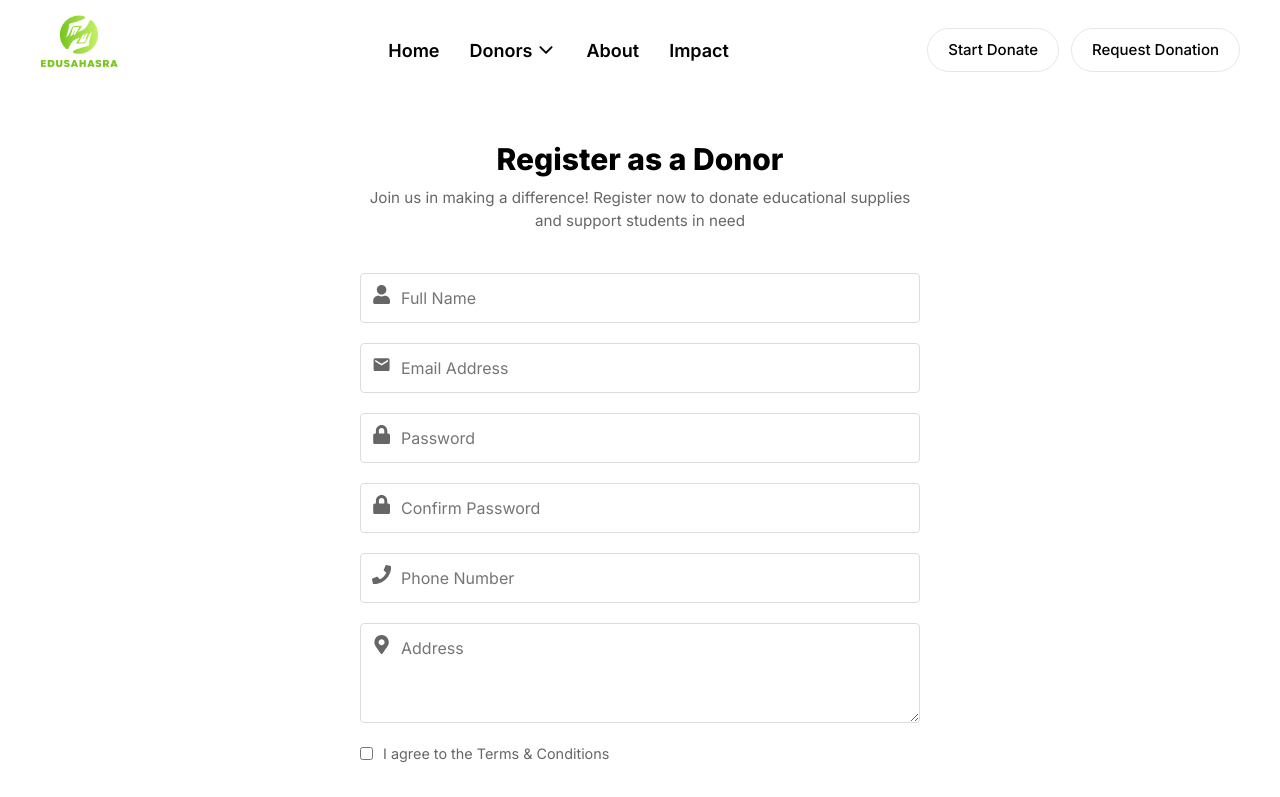
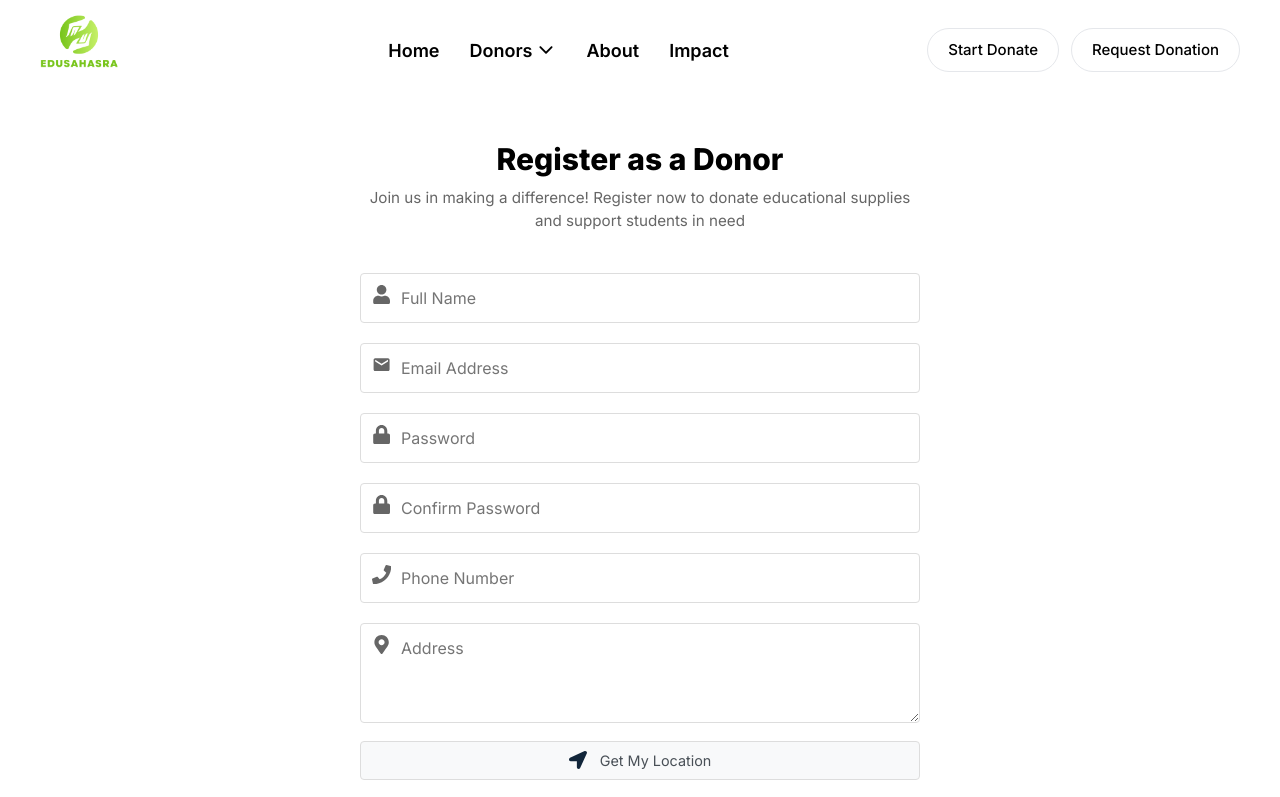
Before and after one commit to kisarasandes1122/Edusahasra, a React (Vite) app in the folder Frontend/: page /donor-register in a window 1280 px wide. Shown: the top 797 px of the page. Built offline with nearby package versions, Linux system fonts and the light colour scheme.

Commit message:
Donor Get Location Feature on Registration Added

```diff
--- a/Frontend/src/components/Donor/DonorRegistration/DonorRegistration.css
+++ b/Frontend/src/components/Donor/DonorRegistration/DonorRegistration.css
@@ -132,6 +132,50 @@
   margin-top: 5px;
 }
 
+/* Location button styling */
+.address-group {
+  position: relative;
+}
+
+.location-button {
+  display: flex;
+  align-items: center;
+  justify-content: center;
+  gap: 8px;
+  margin-top: 10px;
+  padding: 8px 12px;
+  background-color: #f8f9fa;
+  color: #495057;
+  border: 1px solid #ddd;
+  border-radius: 4px;
+  font-size: 0.9rem;
+  cursor: pointer;
+  transition: all 0.3s ease;
+}
+
+.location-button:hover {
+  background-color: #e9ecef;
+  border-color: #ced4da;
+}
+
+.location-button:disabled {
+  background-color: #e9ecef;
+  color: #adb5bd;
+  cursor: not-allowed;
+}
+
+.location-icon {
+  font-size: 1rem;
+  color: #12263A;
+}
+
+.location-info {
+  margin-top: 8px;
+  font-size: 0.85rem;
+  color: #28a745;
+  padding: 4px 0;
+}
+
 .submit-button {
   width: 100%;
   padding: 14px;
@@ -179,4 +223,8 @@
   .form-group textarea {
     font-size: 0.9rem;
   }
+
+  .location-button {
+    width: 100%;
   }
+}
--- a/Frontend/src/components/Donor/DonorRegistration/DonorRegistration.jsx
+++ b/Frontend/src/components/Donor/DonorRegistration/DonorRegistration.jsx
@@ -1,5 +1,5 @@
 import React, { useState, useRef, useEffect } from 'react';
-import { FaUser, FaLock, FaPhone, FaMapMarkerAlt } from 'react-icons/fa';
+import { FaUser, FaLock, FaPhone, FaMapMarkerAlt, FaLocationArrow } from 'react-icons/fa';
 import { MdEmail } from 'react-icons/md';
 import './DonorRegistration.css';
 
@@ -11,15 +11,19 @@ const DonorRegistration = () => {
     confirmPassword: '',
     phoneNumber: '',
     address: '',
-    agreeToTerms: false
+    agreeToTerms: false,
+    latitude: '',
+    longitude: ''
   });
 
   const [errors, setErrors] = useState({
     password: '',
-    confirmPassword: ''
+    confirmPassword: '',
+    location: ''
   });
 
   const [isPasswordFocused, setIsPasswordFocused] = useState(false);
+  const [isLocationLoading, setIsLocationLoading] = useState(false);
   const passwordRef = useRef(null);
 
   const [passwordStrength, setPasswordStrength] = useState({
@@ -92,6 +96,80 @@ const DonorRegistration = () => {
 
   const isPasswordValid = () => {
     return Object.values(passwordStrength).every(Boolean);
+  };
+
+  const handleGetLocation = () => {
+    setIsLocationLoading(true);
+    setErrors(prev => ({ ...prev, location: '' }));
+
+    if (!navigator.geolocation) {
+      setErrors(prev => ({
+        ...prev,
+        location: 'Geolocation is not supported by your browser'
+      }));
+      setIsLocationLoading(false);
+      return;
+    }
+
+    navigator.geolocation.getCurrentPosition(
+      async (position) => {
+        const { latitude, longitude } = position.coords;
+        setFormData(prev => ({
+          ...prev,
+          latitude,
+          longitude
+        }));
+
+        // Try to get address from coordinates using reverse geocoding
+        try {
+          const response = await fetch(
+            `https://nominatim.openstreetmap.org/reverse?lat=${latitude}&lon=${longitude}&format=json`
+          );
+          const data = await response.json();
+
+          if (data && data.display_name) {
+            setFormData(prev => ({
+              ...prev,
+              address: data.display_name
+            }));
+          }
+        } catch (error) {
+          console.error('Error fetching address:', error);
+        }
+
+        setIsLocationLoading(false);
+      },
+      (error) => {
+        setIsLocationLoading(false);
+        switch (error.code) {
+          case error.PERMISSION_DENIED:
+            setErrors(prev => ({
+              ...prev,
+              location: 'User denied the request for geolocation'
+            }));
+            break;
+          case error.POSITION_UNAVAILABLE:
+            setErrors(prev => ({
+              ...prev,
+              location: 'Location information is unavailable'
+            }));
+            break;
+          case error.TIMEOUT:
+            setErrors(prev => ({
+              ...prev,
+              location: 'The request to get user location timed out'
+            }));
+            break;
+          default:
+            setErrors(prev => ({
+              ...prev,
+              location: 'An unknown error occurred'
+            }));
+            break;
+        }
+      },
+      { enableHighAccuracy: true, timeout: 15000, maximumAge: 0 }
+    );
   };
 
   const handleSubmit = (e) => {
@@ -225,7 +303,7 @@ const DonorRegistration = () => {
           />
         </div>
 
-        <div className="form-group">
+        <div className="form-group address-group">
           <FaMapMarkerAlt className="icon" />
           <textarea
             name="address"
@@ -234,6 +312,23 @@ const DonorRegistration = () => {
             onChange={handleChange}
             required
           />
+          <button
+            type="button"
+            className="location-button"
+            onClick={handleGetLocation}
+            disabled={isLocationLoading}
+          >
+            <FaLocationArrow className="location-icon" />
+            {isLocationLoading ? 'Getting Location...' : 'Get My Location'}
+          </button>
+          {errors.location && (
+            <div className="error-message">{errors.location}</div>
+          )}
+          {formData.latitude && formData.longitude && (
+            <div className="location-info">
+              Location detected: {formData.latitude.toFixed(6)}, {formData.longitude.toFixed(6)}
+            </div>
+          )}
         </div>
 
         <div className="donor-register-form-group checkbox">
--- a/Frontend/src/components/Donor/Header/Header.css
+++ b/Frontend/src/components/Donor/Header/Header.css
@@ -297,7 +297,7 @@
 .btn-primary:hover {
   background-color: #78c51c !important;
   color: #ffffff !important;
-  border-color: #2b6777 !important;
+  border-color: #78c51c !important;
 }
 
 .btn-secondary {
@@ -309,5 +309,5 @@
 .btn-secondary:hover {
   background-color: #78c51c !important;
   color: #ffffff !important;
-  border-color: #2b6777 !important;
+  border-color: #78c51c !important;
 }
```
Lines whose indentation alone changed are shown as unchanged.
